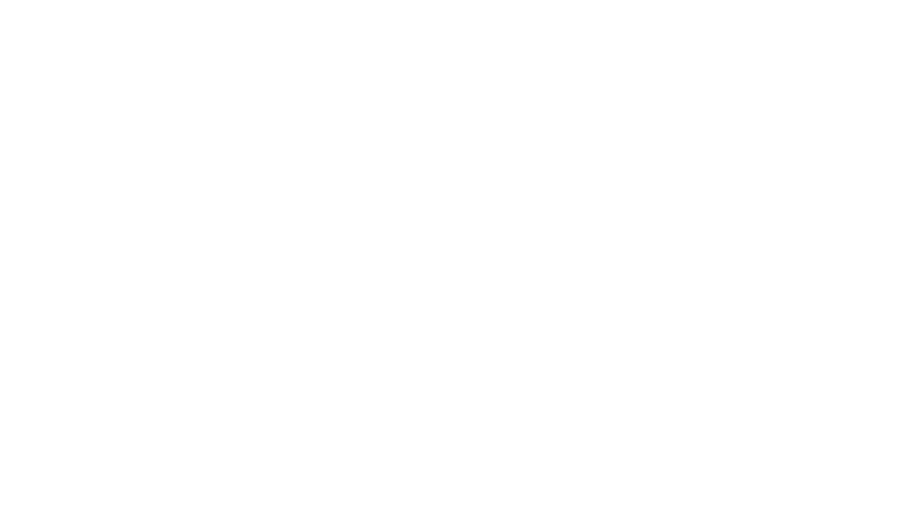
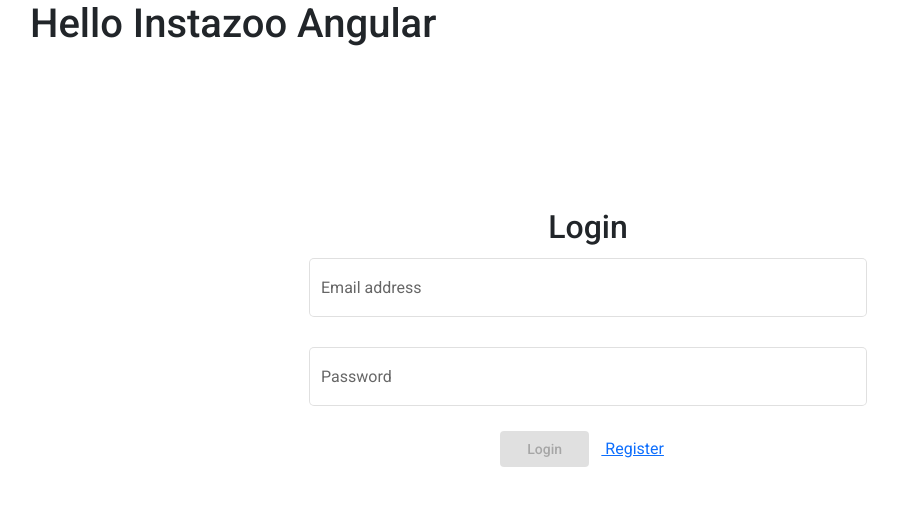
Before and after one commit to dkeyceo/instazoo, an Angular app in the folder zoo-client/: page /login in a window 1280 px wide. Shown: the top 506 px of the page, without its empty margins (52-950 px from the left). Built offline with nearby package versions, Linux system fonts and the light colour scheme.

Commit message:
Fixed some bugs about angular material, descibed and implemented login component (logic and view)

```diff
--- a/zoo-client/angular.json
+++ b/zoo-client/angular.json
@@ -23,6 +23,7 @@
               "src/assets"
             ],
             "styles": [
+              "./node_modules/@angular/material/prebuilt-themes/indigo-pink.css",
               "src/styles.css"
             ],
             "scripts": []
@@ -90,6 +91,7 @@
               "src/assets"
             ],
             "styles": [
+              "./node_modules/@angular/material/prebuilt-themes/indigo-pink.css",
               "src/styles.css"
             ],
             "scripts": []
--- a/zoo-client/package.json
+++ b/zoo-client/package.json
@@ -11,11 +11,12 @@
   "private": true,
   "dependencies": {
     "@angular/animations": "^14.0.0",
+    "@angular/cdk": "^14.0.0",
     "@angular/common": "^14.0.0",
     "@angular/compiler": "^14.0.0",
     "@angular/core": "^14.0.0",
     "@angular/forms": "^14.0.0",
-    "@angular/material": "^7.0.0",
+    "@angular/material": "^14.0.0",
     "@angular/platform-browser": "^14.0.0",
     "@angular/platform-browser-dynamic": "^14.0.0",
     "@angular/router": "^14.0.0",
--- a/zoo-client/src/app/auth/login/login.component.css
+++ b/zoo-client/src/app/auth/login/login.component.css
@@ -0,0 +1,13 @@
+.login-page {
+    text-align: center;
+    margin-top: 10rem;
+}
+
+#controls {
+    display: block;
+    margin: 0 auto;
+    width: 40%;
+}
+mat-form-field {
+    width: 50%;
+}
--- a/zoo-client/src/app/auth/login/login.component.html
+++ b/zoo-client/src/app/auth/login/login.component.html
@@ -1 +1,35 @@
-<p>login works!</p>
+
+<div class="login-page">
+    <h2>Login</h2>
+    <form [formGroup]="formGroup">
+        <div>
+            <div class="justify-content-center">
+            <div></div>
+                <mat-form-field appearance="outline">
+                <mat-label>
+                    Email address
+                </mat-label>
+                <input matInput formControlName="username">
+            </mat-form-field>
+        </div>
+
+        <div>
+            <mat-form-field appearance="outline">
+                <mat-label>
+                    Password
+                </mat-label>
+                <input matInput type="password" formControlName="password">
+            </mat-form-field>
+        </div>
+
+
+        <div id="controls" class="row">
+            <button style="width: 20%" (click)="submit()" mat-flat-button color="primary" [disabled]="formGroup.invalid">
+                Login
+            </button>
+            <a [routerLink]="['/register']"> Register</a>
+        </div>
+
+        </div>
+    </form>
+</div>
--- a/zoo-client/src/app/auth/login/login.component.ts
+++ b/zoo-client/src/app/auth/login/login.component.ts
@@ -1,4 +1,9 @@
 import { Component, OnInit } from '@angular/core';
+import { FormBuilder, FormGroup, Validators } from '@angular/forms';
+import { Router } from '@angular/router';
+import { AuthService } from 'src/app/services/auth.service';
+import { NotificationService } from 'src/app/services/notification.service';
+import { TokenStorageService } from 'src/app/services/token-storage.service';
 
 @Component({
   selector: 'app-login',
@@ -7,9 +12,44 @@ import { Component, OnInit } from '@angular/core';
 })
 export class LoginComponent implements OnInit {
 
-  constructor() { }
+  public formGroup: FormGroup;
+
+  constructor(private authService: AuthService,
+    private tokenStorageService: TokenStorageService,
+    private notificationService: NotificationService,
+    private router: Router,
+    private fb: FormBuilder) {
+    if (this.tokenStorageService.getUser()) {
+      this.router.navigate(['/main'])
+    }
+  }
 
   ngOnInit(): void {
+    this.formGroup = this.createLoginForm()
+  }
+
+  createLoginForm(): FormGroup {
+    return this.fb.group({
+      username: ['', Validators.compose([Validators.required])],
+      password: ['', Validators.compose([Validators.required])]
+    })
+  }
+
+  submit(){
+    this.authService.login({
+      username: this.formGroup.value.username,
+      password: this.formGroup.value.password,
+    }).subscribe(data => {
+      console.log(data);
+      this.tokenStorageService.saveToken(data.token);
+      this.tokenStorageService.saveUser(data);
+      this.notificationService.showSnackBar('Successfully logged in');
+      this.router.navigate(['/']);
+      window.location.reload();
+    }, error => {
+      console.log(error);
+      this.notificationService.showSnackBar(error.message);
+    });
   }
 
 }
--- a/zoo-client/src/app/helpers/error-interceptor.service.ts
+++ b/zoo-client/src/app/helpers/error-interceptor.service.ts
@@ -27,5 +27,5 @@ export class ErrorInterceptorService implements HttpInterceptor {
 }
 
 export const authErrorInterceptorProvider = [
-  {provide: HTTP_INTERCEPTORS, userClass: ErrorInterceptorService, multi: true}
+  {provide: HTTP_INTERCEPTORS, useClass: ErrorInterceptorService, multi: true}
 ];
--- a/zoo-client/src/index.html
+++ b/zoo-client/src/index.html
@@ -6,8 +6,11 @@
   <base href="/">
   <meta name="viewport" content="width=device-width, initial-scale=1">
   <link rel="icon" type="image/x-icon" href="favicon.ico">
+  <link href="https://fonts.googleapis.com/icon?family=Material+Icons" rel="stylesheet">
   <link href="https://cdn.jsdelivr.net/npm/bootstrap@5.0.2/dist/css/bootstrap.min.css" rel="stylesheet" integrity="sha384-EVSTQN3/azprG1Anm3QDgpJLIm9Nao0Yz1ztcQTwFspd3yD65VohhpuuCOmLASjC" crossorigin="anonymous">
 
+  <link rel="preconnect" href="https://fonts.gstatic.com">
+  <link href="https://fonts.googleapis.com/css2?family=Roboto:wght@300;400;500&display=swap" rel="stylesheet">
 </head>
 <body>
   <app-root></app-root>
--- a/zoo-client/src/styles.css
+++ b/zoo-client/src/styles.css
@@ -1 +1,4 @@
 /* You can add global styles to this file, and also import other style files */
+
+html, body { height: 100%; }
+body { margin: 0; font-family: Roboto, "Helvetica Neue", sans-serif; }
```
Also changed, not shown: zoo-client/src/app/material-module.ts (+11 -2 lines), 1 other file (tests, documents, lock files or other folders).
